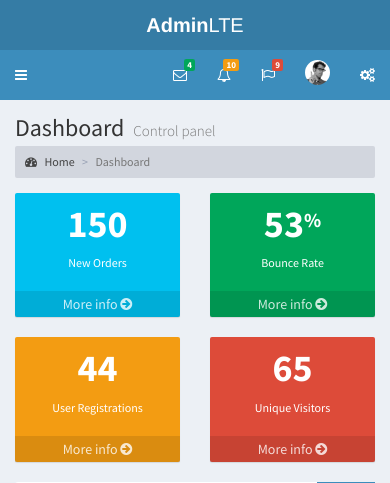
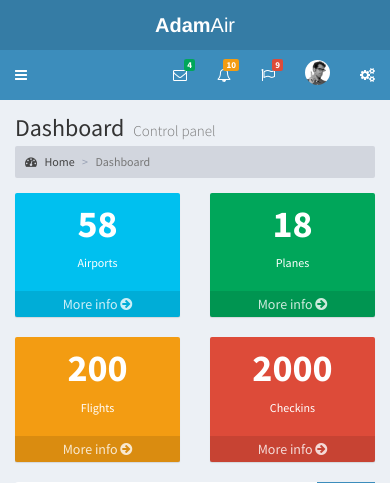
Before and after one commit to esdonmez/AirCompany, a PHP site: page /WEB/index.html in a window 390 px wide. Shown: the top 483 px of the page. Run offline with PHP 8.4, Linux system fonts and the light colour scheme; some libraries are stand-ins or nearby versions.

Commit message:
UI index page is updated.

```diff
--- a/AirCompany/DAL/AirportDAL.php
+++ b/AirCompany/DAL/AirportDAL.php
@@ -11,7 +11,6 @@ class AirportDAL
     public function AirportDAL()
     {
         $this->dbConnect = new DBConnect();
-        $this->AddAirport();
     }
 
 
--- a/AirCompany/DAL/CheckinDAL.php
+++ b/AirCompany/DAL/CheckinDAL.php
@@ -11,7 +11,6 @@ class CheckinDAL
     public function CheckinDAL()
     {
         $this->dbConnect = new DBConnect();
-        $this->AddCheckin();
     }
 
 
@@ -23,8 +22,8 @@ class CheckinDAL
             $model = new CheckinBO($data["CheckId"], $data["FlightId"], $data["PNR"], $data["Seat"], $data["IsChecked"]);
             array_push($checkins, $model);
         }
+
         echo $checkins[0]->getPNR();
-
         return $checkins;
     }
 
--- a/AirCompany/DAL/Core/DBConnect.php
+++ b/AirCompany/DAL/Core/DBConnect.php
@@ -8,7 +8,7 @@ class DBConnect
     private $connection;
 	private $_host = "localhost";
 	private $_username = "root";
-	private $_password = "2255";
+	private $_password = "root";
 	private $_database = "AirCompanyDB";
 
 
--- a/AirCompany/DAL/FlightDAL.php
+++ b/AirCompany/DAL/FlightDAL.php
@@ -11,7 +11,6 @@ class FlightDAL
     public function FlightDAL()
     {
         $this->dbConnect = new DBConnect();
-        $this->GetFlights();
     }
 
 
@@ -25,7 +24,6 @@ class FlightDAL
         }
 
         echo $flights[0]->getFlightNumber();
-
         return $flights;
     }
 
--- a/AirCompany/DAL/PlaneDAL.php
+++ b/AirCompany/DAL/PlaneDAL.php
@@ -11,7 +11,6 @@ class PlaneDAL
     public function PlaneDAL()
     {
         $this->dbConnect = new DBConnect();
-        $this->AddPlane();
     }
 
 
@@ -25,7 +24,6 @@ class PlaneDAL
         }
 
         echo $planes[0]->getName();
-
         return $planes;
     }
 
--- a/AirCompany/WEB/index.html
+++ b/AirCompany/WEB/index.html
@@ -1,9 +1,10 @@
 <!DOCTYPE html>
 <html>
+
 <head>
     <meta charset="utf-8">
     <meta http-equiv="X-UA-Compatible" content="IE=edge">
-  <title>AdminLTE 2 | Dashboard</title>
+    <title>AdamAir</title>
     <!-- Tell the browser to be responsive to screen width -->
     <meta content="width=device-width, initial-scale=1, maximum-scale=1, user-scalable=no" name="viewport">
     <!-- Bootstrap 3.3.6 -->
@@ -37,6 +38,7 @@
   <script src="https://oss.maxcdn.com/respond/1.4.2/respond.min.js"></script>
   <![endif]-->
 </head>
+
 <body class="hold-transition skin-blue sidebar-mini">
     <div class="wrapper">
 
@@ -44,9 +46,9 @@
             <!-- Logo -->
             <a href="index2.html" class="logo">
                 <!-- mini logo for sidebar mini 50x50 pixels -->
-      <span class="logo-mini"><b>A</b>LT</span>
+                <span class="logo-mini"><b>A</b>A</span>
                 <!-- logo for regular state and mobile devices -->
-      <span class="logo-lg"><b>Admin</b>LTE</span>
+                <span class="logo-lg"><b>Adam</b>Air</span>
             </a>
             <!-- Header Navbar: style can be found in header.less -->
             <nav class="navbar navbar-static-top">
@@ -68,7 +70,8 @@
                                 <li>
                                     <!-- inner menu: contains the actual data -->
                                     <ul class="menu">
-                  <li><!-- start message -->
+                                        <li>
+                                            <!-- start message -->
                                             <a href="#">
                                                 <div class="pull-left">
                                                     <img src="dist/img/user2-160x160.jpg" class="img-circle" alt="User Image">
@@ -152,8 +155,7 @@
                                         </li>
                                         <li>
                                             <a href="#">
-                      <i class="fa fa-warning text-yellow"></i> Very long description here that may not fit into the
-                      page and may cause design problems
+                                                <i class="fa fa-warning text-yellow"></i> Very long description here that may not fit into the page and may cause design problems
                                             </a>
                                         </li>
                                         <li>
@@ -187,7 +189,8 @@
                                 <li>
                                     <!-- inner menu: contains the actual data -->
                                     <ul class="menu">
-                  <li><!-- Task item -->
+                                        <li>
+                                            <!-- Task item -->
                                             <a href="#">
                                                 <h3>
                                                     Design some buttons
@@ -201,7 +204,8 @@
                                             </a>
                                         </li>
                                         <!-- end task item -->
-                  <li><!-- Task item -->
+                                        <li>
+                                            <!-- Task item -->
                                             <a href="#">
                                                 <h3>
                                                     Create a nice theme
@@ -215,7 +219,8 @@
                                             </a>
                                         </li>
                                         <!-- end task item -->
-                  <li><!-- Task item -->
+                                        <li>
+                                            <!-- Task item -->
                                             <a href="#">
                                                 <h3>
                                                     Some task I need to do
@@ -229,7 +234,8 @@
                                             </a>
                                         </li>
                                         <!-- end task item -->
-                  <li><!-- Task item -->
+                                        <li>
+                                            <!-- Task item -->
                                             <a href="#">
                                                 <h3>
                                                     Make beautiful transitions
@@ -254,7 +260,7 @@
                         <li class="dropdown user user-menu">
                             <a href="#" class="dropdown-toggle" data-toggle="dropdown">
                                 <img src="dist/img/user2-160x160.jpg" class="user-image" alt="User Image">
-              <span class="hidden-xs">Alexander Pierce</span>
+                                <span class="hidden-xs">Onur CELIK</span>
                             </a>
                             <ul class="dropdown-menu">
                                 <!-- User image -->
@@ -262,30 +268,12 @@
                                     <img src="dist/img/user2-160x160.jpg" class="img-circle" alt="User Image">
 
                                     <p>
-                  Alexander Pierce - Web Developer
+                                        Onur CELIK - Web Developer
                                         <small>Member since Nov. 2012</small>
                                     </p>
                                 </li>
-              <!-- Menu Body -->
-              <li class="user-body">
-                <div class="row">
-                  <div class="col-xs-4 text-center">
-                    <a href="#">Followers</a>
-                  </div>
-                  <div class="col-xs-4 text-center">
-                    <a href="#">Sales</a>
-                  </div>
-                  <div class="col-xs-4 text-center">
-                    <a href="#">Friends</a>
-                  </div>
-                </div>
-                <!-- /.row -->
-              </li>
                                 <!-- Menu Footer-->
                                 <li class="user-footer">
-                <div class="pull-left">
-                  <a href="#" class="btn btn-default btn-flat">Profile</a>
-                </div>
                                     <div class="pull-right">
                                         <a href="#" class="btn btn-default btn-flat">Sign out</a>
                                     </div>
@@ -310,36 +298,13 @@
                         <img src="dist/img/user2-160x160.jpg" class="img-circle" alt="User Image">
                     </div>
                     <div class="pull-left info">
-          <p>Alexander Pierce</p>
+                        <p id=''>Elif Seray DONMEZ</p>
                         <a href="#"><i class="fa fa-circle text-success"></i> Online</a>
                     </div>
                 </div>
-      <!-- search form -->
-      <form action="#" method="get" class="sidebar-form">
-        <div class="input-group">
-          <input type="text" name="q" class="form-control" placeholder="Search...">
-              <span class="input-group-btn">
-                <button type="submit" name="search" id="search-btn" class="btn btn-flat"><i class="fa fa-search"></i>
-                </button>
-              </span>
-        </div>
-      </form>
-      <!-- /.search form -->
                 <!-- sidebar menu: : style can be found in sidebar.less -->
                 <ul class="sidebar-menu">
                     <li class="header">MAIN NAVIGATION</li>
-        <li class="active treeview">
-          <a href="#">
-            <i class="fa fa-dashboard"></i> <span>Dashboard</span>
-            <span class="pull-right-container">
-              <i class="fa fa-angle-left pull-right"></i>
-            </span>
-          </a>
-          <ul class="treeview-menu">
-            <li class="active"><a href="index.html"><i class="fa fa-circle-o"></i> Dashboard v1</a></li>
-            <li><a href="index2.html"><i class="fa fa-circle-o"></i> Dashboard v2</a></li>
-          </ul>
-        </li>
                     <li class="treeview">
                         <a href="#">
                             <i class="fa fa-files-o"></i>
@@ -493,9 +458,10 @@
                     </li>
                     <li><a href="documentation/index.html"><i class="fa fa-book"></i> <span>Documentation</span></a></li>
                     <li class="header">LABELS</li>
-        <li><a href="#"><i class="fa fa-circle-o text-red"></i> <span>Important</span></a></li>
-        <li><a href="#"><i class="fa fa-circle-o text-yellow"></i> <span>Warning</span></a></li>
-        <li><a href="#"><i class="fa fa-circle-o text-aqua"></i> <span>Information</span></a></li>
+                    <li><a href="#"><i class="fa fa-circle-o text-aqua"></i> <span>Airports</span></a></li>
+                    <li><a href="#"><i class="fa fa-circle-o text-green"></i> <span>Planes</span></a></li>
+                    <li><a href="#"><i class="fa fa-circle-o text-yellow"></i> <span>Flights</span></a></li>
+                    <li><a href="#"><i class="fa fa-circle-o text-red"></i> <span>Checkins</span></a></li>
                 </ul>
             </section>
             <!-- /.sidebar -->
@@ -523,9 +489,9 @@
                         <!-- small box -->
                         <div class="small-box bg-aqua">
                             <div class="inner">
-              <h3>150</h3>
+                                <h3 id='airportCount'>58</h3>
 
-              <p>New Orders</p>
+                                <p>Airports</p>
                             </div>
                             <div class="icon">
                                 <i class="ion ion-bag"></i>
@@ -538,12 +504,12 @@
                         <!-- small box -->
                         <div class="small-box bg-green">
                             <div class="inner">
-              <h3>53<sup style="font-size: 20px">%</sup></h3>
+                                <h3 id='planeCount'>18</h3>
 
-              <p>Bounce Rate</p>
+                                <p>Planes</p>
                             </div>
                             <div class="icon">
-              <i class="ion ion-stats-bars"></i>
+                                <i class="ion ion-paper-airplane"></i>
                             </div>
                             <a href="#" class="small-box-footer">More info <i class="fa fa-arrow-circle-right"></i></a>
                         </div>
@@ -553,9 +519,9 @@
                         <!-- small box -->
                         <div class="small-box bg-yellow">
                             <div class="inner">
-              <h3>44</h3>
+                                <h3 id='flightCount'>200</h3>
 
-              <p>User Registrations</p>
+                                <p>Flights</p>
                             </div>
                             <div class="icon">
                                 <i class="ion ion-person-add"></i>
@@ -568,9 +534,9 @@
                         <!-- small box -->
                         <div class="small-box bg-red">
                             <div class="inner">
-              <h3>65</h3>
+                                <h3 id='checkinCount'>2000</h3>
 
-              <p>Unique Visitors</p>
+                                <p>Checkins</p>
                             </div>
                             <div class="icon">
                                 <i class="ion ion-pie-graph"></i>
@@ -623,12 +589,9 @@
 
                                     <p class="message">
                                         <a href="#" class="name">
-                    <small class="text-muted pull-right"><i class="fa fa-clock-o"></i> 2:15</small>
-                    Mike Doe
+                                            <small class="text-muted pull-right"><i class="fa fa-clock-o"></i> 2:15</small> Mike Doe
                                         </a>
-                  I would like to meet you to discuss the latest news about
-                  the arrival of the new theme. They say it is going to be one the
-                  best themes on the market
+                                        I would like to meet you to discuss the latest news about the arrival of the new theme. They say it is going to be one the best themes on the market
                                     </p>
                                     <div class="attachment">
                                         <h4>Attachments:</h4>
@@ -650,12 +613,9 @@
 
                                     <p class="message">
                                         <a href="#" class="name">
-                    <small class="text-muted pull-right"><i class="fa fa-clock-o"></i> 5:15</small>
-                    Alexander Pierce
+                                            <small class="text-muted pull-right"><i class="fa fa-clock-o"></i> 5:15</small> Alexander Pierce
                                         </a>
-                  I would like to meet you to discuss the latest news about
-                  the arrival of the new theme. They say it is going to be one the
-                  best themes on the market
+                                        I would like to meet you to discuss the latest news about the arrival of the new theme. They say it is going to be one the best themes on the market
                                     </p>
                                 </div>
                                 <!-- /.item -->
@@ -665,12 +625,9 @@
 
                                     <p class="message">
                                         <a href="#" class="name">
-                    <small class="text-muted pull-right"><i class="fa fa-clock-o"></i> 5:30</small>
-                    Susan Doe
+                                            <small class="text-muted pull-right"><i class="fa fa-clock-o"></i> 5:30</small> Susan Doe
                                         </a>
-                  I would like to meet you to discuss the latest news about
-                  the arrival of the new theme. They say it is going to be one the
-                  best themes on the market
+                                        I would like to meet you to discuss the latest news about the arrival of the new theme. They say it is going to be one the best themes on the market
                                     </p>
                                 </div>
                                 <!-- /.item -->
@@ -1017,8 +974,7 @@
             <div class="pull-right hidden-xs">
                 <b>Version</b> 2.3.8
             </div>
-    <strong>Copyright &copy; 2014-2016 <a href="http://almsaeedstudio.com">Almsaeed Studio</a>.</strong> All rights
-    reserved.
+            <strong>Copyright &copy; 2014-2016 <a href="http://almsaeedstudio.com">Almsaeed Studio</a>.</strong> All rights reserved.
         </footer>
 
         <!-- Control Sidebar -->
@@ -1255,4 +1211,5 @@
     <!-- AdminLTE for demo purposes -->
     <script src="dist/js/demo.js"></script>
 </body>
+
 </html>
```
Lines whose indentation alone changed are shown as unchanged.
